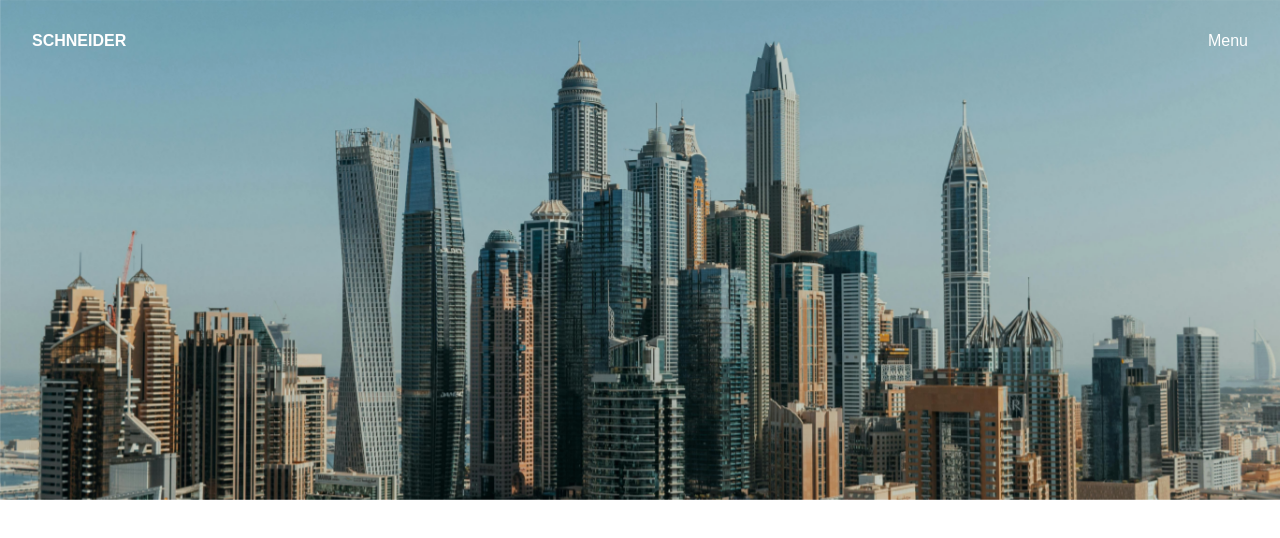
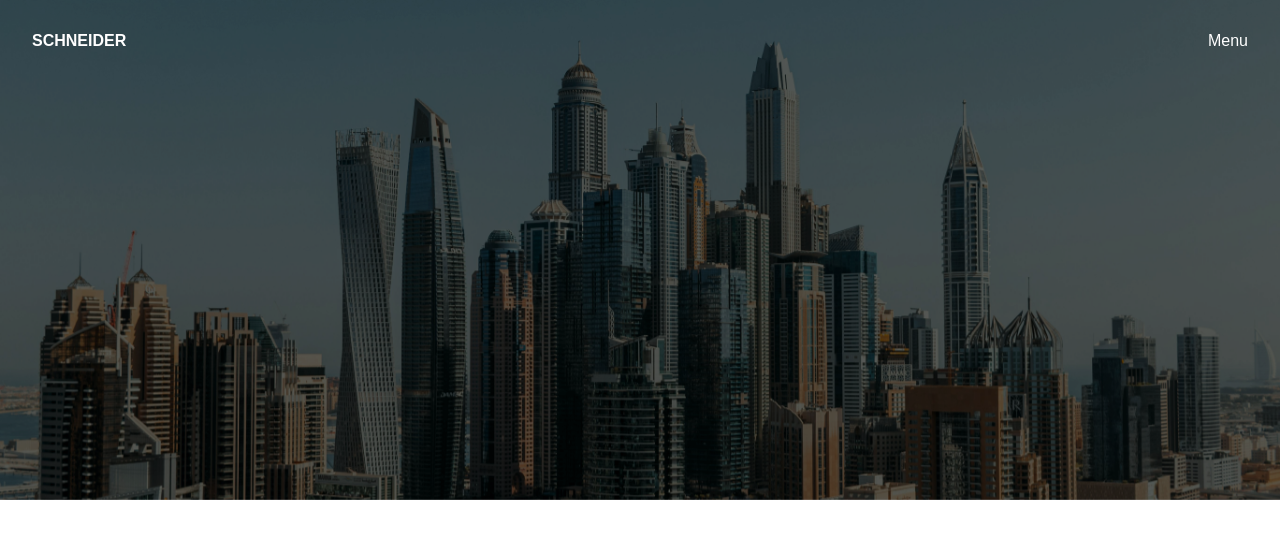
Before and after one commit to Hawinf/SCHNEIDER-Real-Estate, a Next.js app: page / in a window 1280 px wide. Shown: the top 538 px of the page. Built offline with nearby package versions, Linux system fonts and the light colour scheme.

Commit message:
fixing and make it dark

```diff
--- a/src/components/header/Header.js
+++ b/src/components/header/Header.js
@@ -157,7 +157,7 @@ export default function Header() {
   useEffect(() => {
     const timer = setInterval(() => {
       setCurrent(prev => (prev + 1) % slides.length);
-    }, 4000); // change every 4 seconds
+    }, 5000); // change every 4 seconds
     return () => clearInterval(timer);
   }, []);
 
@@ -174,7 +174,7 @@ export default function Header() {
           exit={{ opacity: 0, scale: 0.97 }}
           transition={{
             type: 'tween',
-            duration: 1.8,
+            duration: 2,
             ease: [0.45, 0, 0.55, 1],
           }}
         />
--- a/src/components/header/header.css
+++ b/src/components/header/header.css
@@ -17,6 +17,18 @@
     top: 0;
     left: 0;
     will-change: opacity, transform;
-    filter: brightness(97%) contrast(105%) saturate(102%);
+    /* Darken the image */
+    filter: brightness(60%) contrast(105%) saturate(102%);
     transition: opacity 1.8s ease-in-out, transform 1.8s ease-in-out, filter 1.2s ease-in-out;
   }
+
+  .slider-container::after {
+    content: '';
+    position: absolute;
+    top: 0;
+    left: 0;
+    width: 100%;
+    height: 100%;
+    background: rgba(0, 0, 0, 0.3); /* adjust opacity */
+    pointer-events: none;
+  }
```
